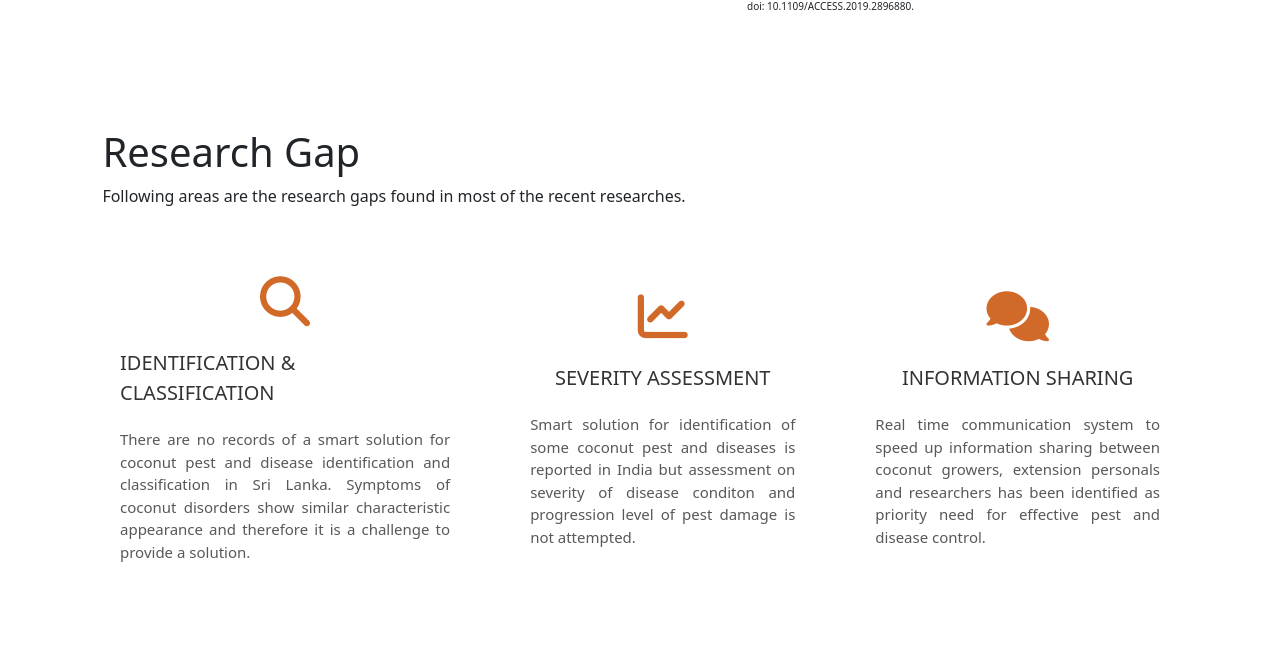
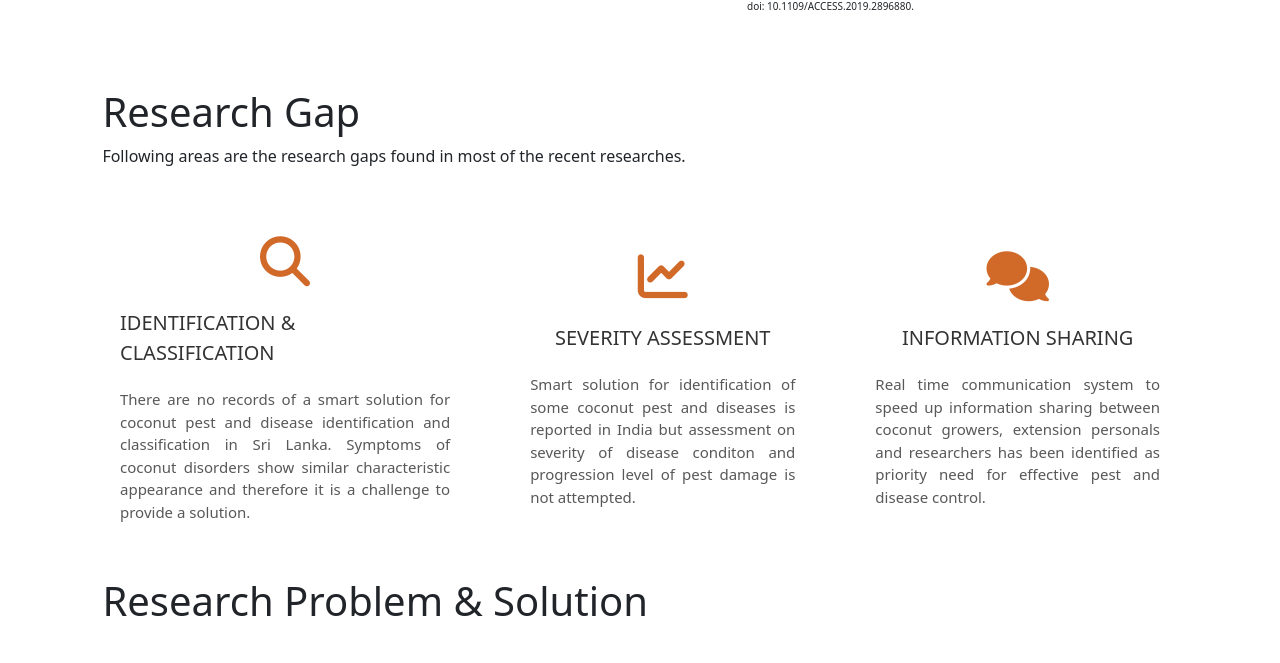
Before and after one commit to Kamindu99/Audiobook_Platform-Research_Website, a React (Create React App) app: page / in a window 1280 px wide. Shown: the part 1438-2101 px from the top of the page. Built offline with nearby package versions, Linux system fonts and the light colour scheme; the HTML template or start-up script is replaced by a standard one.

Commit message:
change css

```diff
--- a/src/Pages/ResearchGap.tsx
+++ b/src/Pages/ResearchGap.tsx
@@ -2,7 +2,7 @@ import React from 'react'
 
 function ResearchGap() {
     return (
-        <section className='mt-5'>
+        <section className='mt-2'>
             <h1 style={{ marginLeft: '8%' }}>Research Gap</h1>
             <p style={{ marginLeft: '8%' }}>Following areas are the research gaps found in most of the recent researches.</p>
             <div className="achievements">
--- a/src/Pages/ResearchProblem.tsx
+++ b/src/Pages/ResearchProblem.tsx
@@ -2,9 +2,10 @@ import React from 'react'
 
 function ResearchProblem() {
     return (
-        <section className='mt-5'>
+        <section className='mt-1'>
             <h1 style={{ marginLeft: '8%' }}>Research Problem & Solution</h1>
-            <div className="container-fluid py-5" id="about">
+            <br /><br />
+            <div className="container-fluid " id="about">
                 <div className="container">
                     <div className="row align-items-center">
                         <div className="col-lg-6">
```
